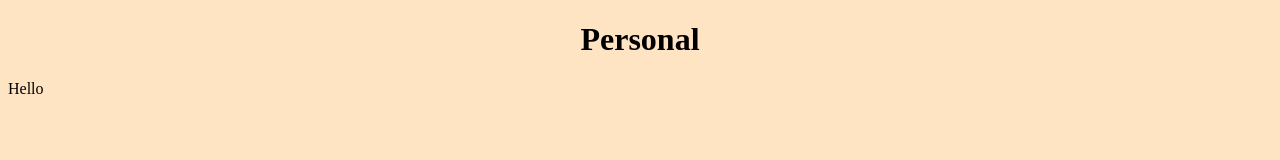
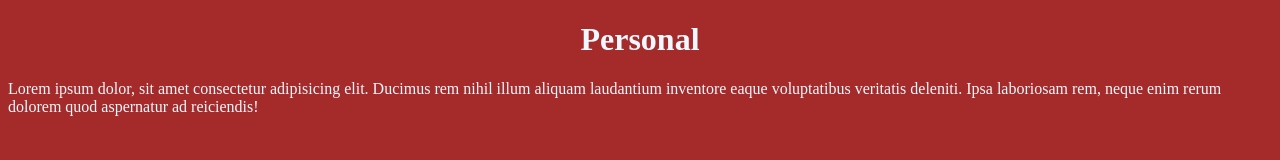
Before and after one commit to siwakorn-spu/personal, a plain HTML site: page index.html in a window 1280 px wide. Drawn offline with Linux system fonts and the light colour scheme.

Commit message:
dev1 change

```diff
--- a/index.css
+++ b/index.css
@@ -1,3 +1,4 @@
 body {
-    background-color: bisque;
+    background-color:brown ;
+    color: aliceblue;
 }
--- a/index.html
+++ b/index.html
@@ -7,7 +7,8 @@
     <link rel="stylesheet" href="index.css">
 </head>
 <body>
+    <!-- dev1, dev2 do background-->
     <center><h1>Personal</h1></center>
-    <p>Hello</p>
+    <p>Lorem ipsum dolor, sit amet consectetur adipisicing elit. Ducimus rem nihil illum aliquam laudantium inventore eaque voluptatibus veritatis deleniti. Ipsa laboriosam rem, neque enim rerum dolorem quod aspernatur ad reiciendis!</p>
 </body>
 </html>
```
